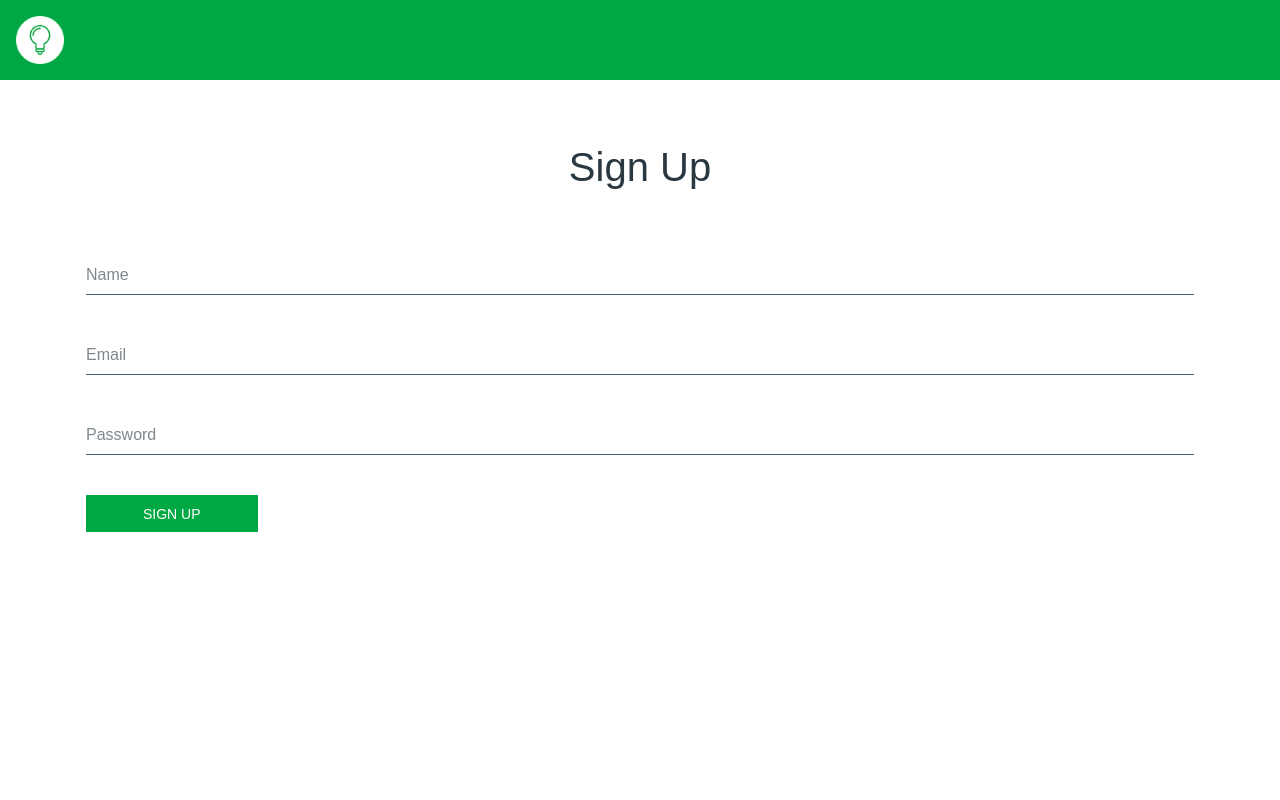
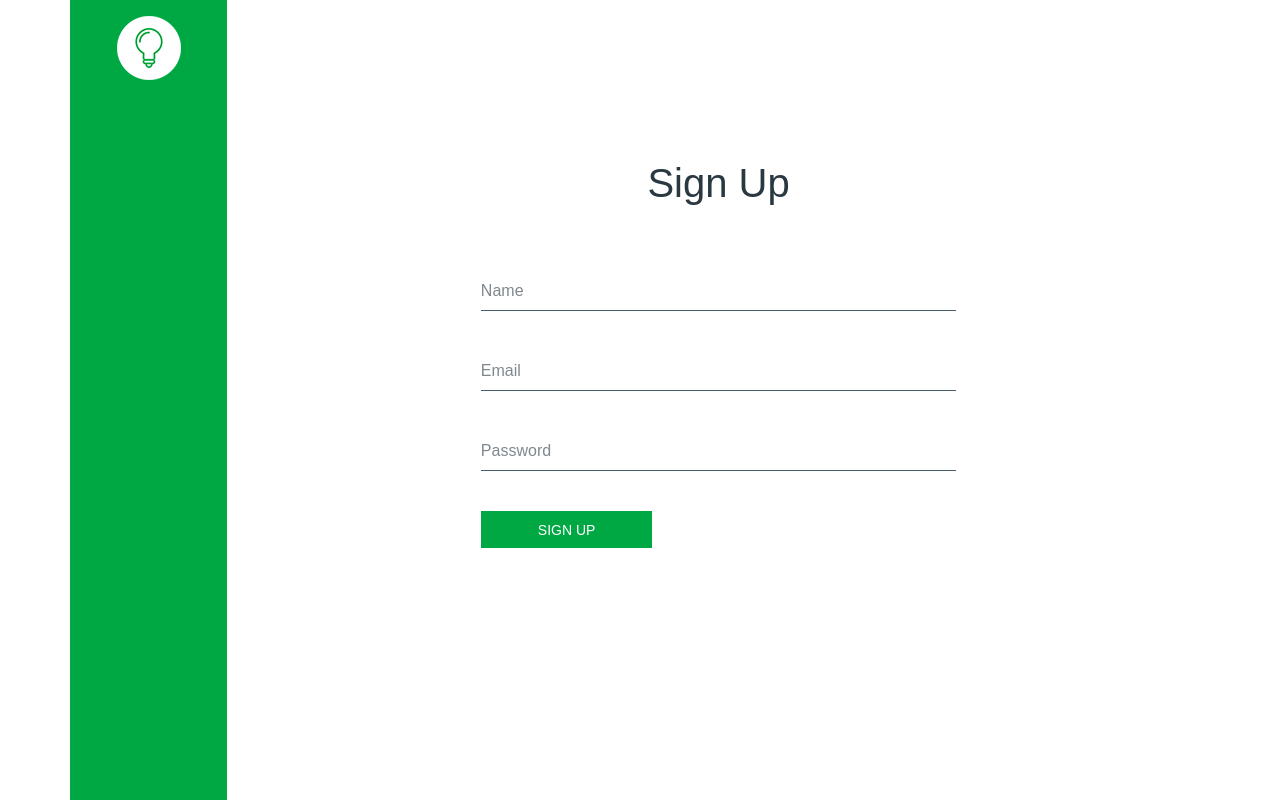
Before and after one commit to sharjeel3/my-idea-pool, a React (Create React App) app: page /signup in a window 1280 px wide. Built offline with nearby package versions, Linux system fonts and the light colour scheme.

Commit message:
Add desktop view for login and signup

```diff
--- a/src/components/Login/index.js
+++ b/src/components/Login/index.js
@@ -10,6 +10,15 @@ import { getLoginErrorMessage, getLoginSuccess } from '../../redux/selectors/aut
 import { withRouter } from 'react-router-dom';
 import { IDEAS } from '../../app/constants/routes';
 import { Title } from '../../ui-library/Title';
+import styled from 'styled-components/macro';
+import { media } from '../../ui-library/theme/media';
+
+export const Wrap = styled('div')`
+  ${media.greaterThan('lg')`
+    max-width: 50%;
+    margin: 10em auto 0;
+  `}
+`;
 
 export const Login = withRouter(({ history }) => {
   const dispatch = useDispatch();
@@ -31,6 +40,7 @@ export const Login = withRouter(({ history }) => {
 
   return (
     <Container>
+      <Wrap>
         <Title title="Login" />
         <Form onSubmit={handleFormSubmit}>
           <TextInput
@@ -52,6 +62,7 @@ export const Login = withRouter(({ history }) => {
           {errorMessage && <ErrorMessage message={errorMessage} />}
           <Button>log in</Button>
         </Form>
+      </Wrap>
     </Container>
   );
 });
--- a/src/components/SignUp/index.js
+++ b/src/components/SignUp/index.js
@@ -10,6 +10,7 @@ import { getSignupErrorMessage, getSignupSuccess } from '../../redux/selectors/s
 import { withRouter } from 'react-router-dom';
 import { IDEAS } from '../../app/constants/routes';
 import { Title } from '../../ui-library/Title';
+import { Wrap } from '../Login';
 
 export const SignUp = withRouter(({ history }) => {
   const dispatch = useDispatch();
@@ -48,6 +49,7 @@ export const SignUp = withRouter(({ history }) => {
 
   return (
     <Container>
+      <Wrap>
         <Title title="Sign Up" />
         <Form onSubmit={handleFormSubmit}>
           <TextInput id="signup-name" required value={name} onChange={setName} placeholder="Name" />
@@ -71,6 +73,7 @@ export const SignUp = withRouter(({ history }) => {
           {errorMessage && <ErrorMessage message={errorMessage} />}
           <Button>Sign Up</Button>
         </Form>
+      </Wrap>
     </Container>
   );
 });
--- a/src/components/Skeleton/index.js
+++ b/src/components/Skeleton/index.js
@@ -3,6 +3,8 @@ import { globalStyles } from '../../app/styles/global';
 import { WelcomeBar } from '../WelcomeBar';
 import { createGlobalStyle } from 'styled-components';
 import { Router } from './Router';
+import styled from 'styled-components/macro';
+import { media } from '../../ui-library/theme/media';
 
 const GlobalStyles = createGlobalStyle`
   ${globalStyles}
@@ -10,12 +12,26 @@ const GlobalStyles = createGlobalStyle`
 
 GlobalStyles.displayName = 'GlobalStyles';
 
+const Root = styled('div')`
+  margin: 0 auto;
+  ${media.greaterThan('lg')`
+    max-width: 960px;
+    display: flex;
+    min-height: 100vh;
+  `}
+  ${media.greaterThan('xlg')`
+    max-width: 1140px;
+  `}
+`;
+
 export const Skeleton = () => {
   return (
     <>
       <GlobalStyles />
-      <WelcomeBar />
-      <Router />
+      <Root>
+        <WelcomeBar />
+        <Router />
+      </Root>
     </>
   );
 };
--- a/src/components/WelcomeBar/index.js
+++ b/src/components/WelcomeBar/index.js
@@ -1,15 +1,25 @@
 import React from 'react';
 import styled from 'styled-components/macro';
 import { brandColors } from '../../ui-library/theme/colors';
+import { media } from '../../ui-library/theme/media';
 
 const Root = styled('div')`
   background-color: ${brandColors.green};
   padding: 1em;
+  ${media.greaterThan('lg')`
+    flex-basis: 15.6%;
+    display: flex;
+    justify-content: center;
+  `}
 `;
 
 const Logo = styled('img')`
   width: 3em;
   height: 3em;
+  ${media.greaterThan('lg')`
+    width: 4em;
+    height: 4em;
+  `}
 `;
 
 export const WelcomeBar = () => {
--- a/src/ui-library/Container/index.js
+++ b/src/ui-library/Container/index.js
@@ -23,10 +23,11 @@ const StyledContainer = styled.div`
   `}
 `;
 
-export const Container = ({ children }) => {
-  return <StyledContainer>{children}</StyledContainer>;
+export const Container = ({ children, className }) => {
+  return <StyledContainer className={className}>{children}</StyledContainer>;
 };
 
 Container.propTypes = {
-  children: PropTypes.oneOfType([PropTypes.arrayOf(PropTypes.node), PropTypes.node]).isRequired
+  children: PropTypes.oneOfType([PropTypes.arrayOf(PropTypes.node), PropTypes.node]).isRequired,
+  className: PropTypes.string
 };
```
Lines whose indentation alone changed are shown as unchanged.
